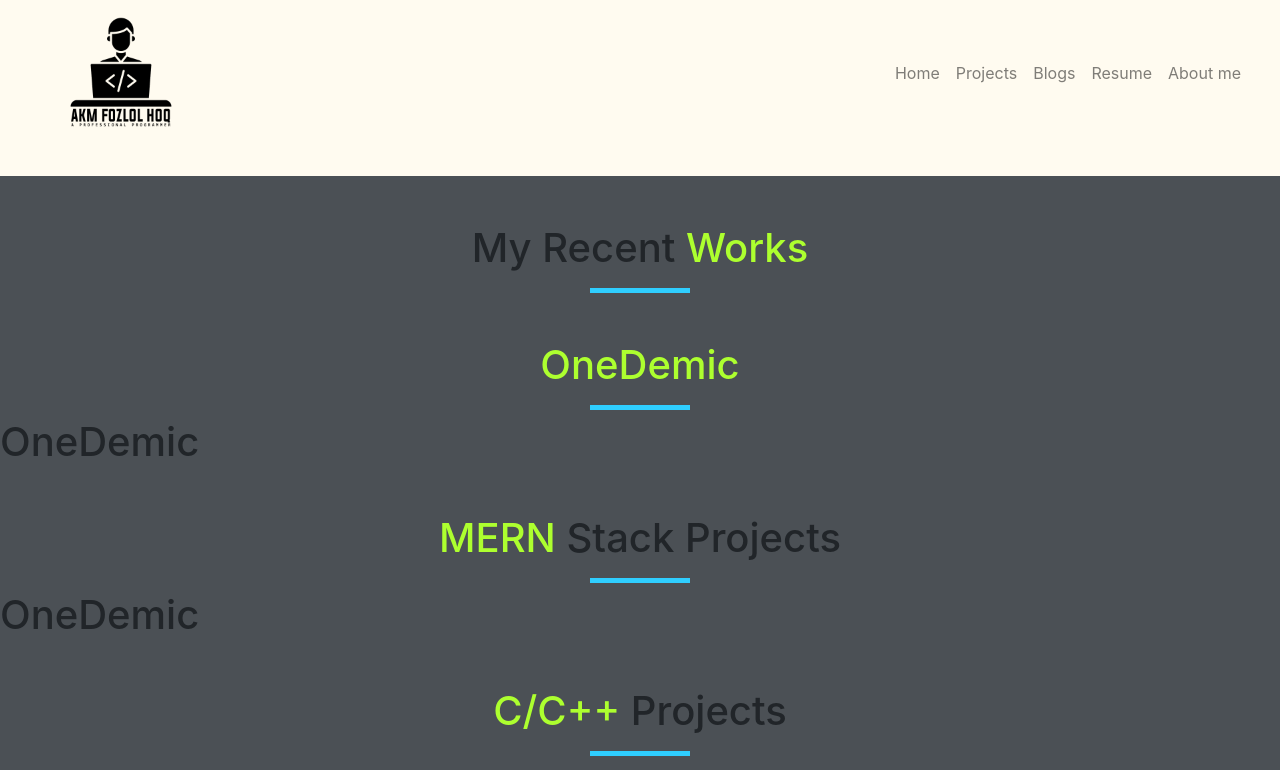
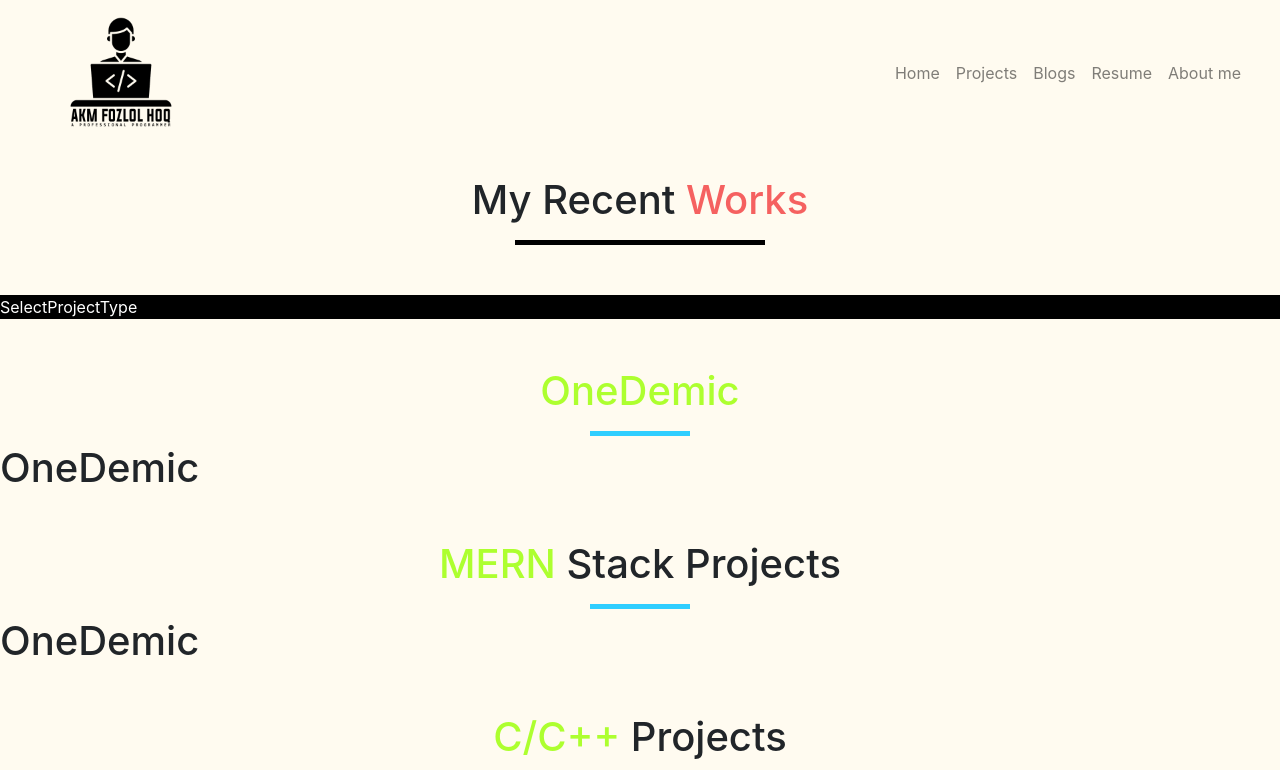
Before and after one commit to A-K-M-Fozlol-Hoq/portfolio, a React (Create React App) app: page /projects in a window 1280 px wide. Shown: the top 770 px of the page. Built offline with nearby package versions, Linux system fonts and the light colour scheme.

Commit message:
updated resume link and working on projects page

```diff
--- a/src/components/Blogs/Blogs.js
+++ b/src/components/Blogs/Blogs.js
@@ -7,7 +7,7 @@ const Blogs = () => {
     return (
         <div className="blogs-wrapper" style={{backgroundColor: '#FFFBF0'}}>
             <Navbar></Navbar>
-            <h1 className="pb-5 text-center">BY BLOGS AT MEDIUM</h1>
+            <h1 className="pb-5 text-center">BY BLOGS AT <span style={{color: '#F56160'}}>MEDIUM</span> </h1>
             <div style={{background:'#000', height:'5px', width:'250px', margin:'auto', marginTop:'-30px', marginBottom:'70px'}}></div>
             <div className="all-blogs" style={{ minHeight:'700px', marginBottom:'100px'}}>
             {
--- a/src/components/Home/Header/Header.js
+++ b/src/components/Home/Header/Header.js
@@ -11,8 +11,8 @@ const Header = () => {
                 <div className="header-info row d-flex">
                     <div className="col-md-6">
                         <div className="header-title">
-                            <h1>Welcome to</h1>
-                            <h1><span className="greenyellow-highlight">Fozlol Hoq's</span> World</h1>
+                            <h1 style={{color:'black'}}>Welcome to</h1>
+                            <h1 style={{color: 'black'}}><span className="greenyellow-highlight">Fozlol Hoq's</span> World</h1>
                         </div>
                         <Typed
                             className="typed-text"
--- a/src/components/Home/Skills/Skills.js
+++ b/src/components/Home/Skills/Skills.js
@@ -49,7 +49,7 @@ const Skills = () => {
                     </div>
                     <div className="single-skill">
                         <img src={eight} alt="" />
-                        <p>TailsWind CSS</p>
+                        <p>TailWind CSS</p>
                     </div>
                     <div className="single-skill">
                         <img src={nine} alt="" />
--- a/src/components/Home/WorkTogether/WorkTogether.js
+++ b/src/components/Home/WorkTogether/WorkTogether.js
@@ -8,7 +8,7 @@ const WorkTogether = () => {
         <div style={{backgroundColor: '#000', height: '250px', color:"#fff", marginTop: '50px'}}>
             <div style={{ paddingTop: '60px'}}>
                 <h1 style={{textAlign: 'center'}}>Let's Work Together !</h1>
-                <a href="https://drive.google.com/file/d/1iyBQUakW129owradmJTM4PnB5PLT2XSA/view?usp=sharing" target="_blank"
+                <a href="https://drive.google.com/file/d/10Nc5Uvg_j3S5nKjq2mK7WjBsGrKVtLwu/view?usp=sharing" target="_blank"
                  rel="noreferrer" className='home-view-resume'
                 >
                     <div className='btn-download-resume'><FontAwesomeIcon icon={faBookOpen} /> View Resume</div>
--- a/src/components/Projects/Projects/Projects.js
+++ b/src/components/Projects/Projects/Projects.js
@@ -5,15 +5,18 @@ import Project from '../Project/Project';
 import './Projects.css'
 import {projectsData} from './kidProjects'
 import Footer from '../../Footer/Footer';
+import SelectProjectType from '../SelectProjectType/SelectProjectType';
 
 
 const Projects = () => {
     return (
         <div className='projects-wrapper'>
             <Navbar></Navbar>
-            <h1 className='text-center mt-5 mb-3'>My Recent <span className='greenyellow-highlight'>Works</span> </h1>
-            <div className="divider mb-2">
-            </div>
+            <div style={{backgroundColor: '#FFFBF0'}}>
+            <h1 className='text-center mb-3'>My Recent <span style={{color: '#F56160'}}>Works</span> </h1>
+
+            <div style={{background:'#000', height:'5px', width:'250px', margin:'0px auto 50px'}}></div>
+            <SelectProjectType></SelectProjectType>
             <h1 className='text-center mt-5 mb-3'><span className='greenyellow-highlight'>OneDemic</span> </h1>
             <div className="divider mb-2"></div>
             <OneDemic></OneDemic>
@@ -35,6 +38,7 @@ const Projects = () => {
                     }
                 </div>
             </div>
+            </div>
 
             <Footer></Footer>
         </div>
--- /dev/null
+++ b/src/components/Projects/SelectProjectType/SelectProjectType.css
@@ -0,0 +1,4 @@
+.select-project-type-wrapper{
+    background: #000000;
+    color: #fff;
+}
--- /dev/null
+++ b/src/components/Projects/SelectProjectType/SelectProjectType.js
@@ -0,0 +1,11 @@
+import React from 'react';
+import './SelectProjectType.css'
+const SelectProjectType = () => {
+    return (
+        <div className="select-project-type-wrapper">
+            SelectProjectType
+        </div>
+    );
+};
+
+export default SelectProjectType;
--- a/src/components/Resume/Resume.js
+++ b/src/components/Resume/Resume.js
@@ -15,7 +15,7 @@ const Resume = () => {
             <h1 className='text-center mb-3' style={{color:'#000'}}>MY RESUME</h1>
             <div style={{background:'#000', height:'5px', width:'100px', margin:'0px auto 50px'}}></div>
             <a role="button" target='_blank' className="btn view-resume-btn mb-5"
-            href="https://drive.google.com/file/d/1iyBQUakW129owradmJTM4PnB5PLT2XSA/view?usp=sharing" rel="noreferrer"
+            href="https://drive.google.com/file/d/1BsmOgHqqn3ZAi223ZIDxs4l1gC-O5R5j/view?usp=sharing" rel="noreferrer"
             >VIEW RESUME <FontAwesomeIcon icon={faBookOpen} style={{ color: '#fff' }} /></a>
 
             <div className="container">
@@ -126,7 +126,7 @@ const Resume = () => {
 
 
             <a role="button" target='_blank' className="btn view-resume-btn mb-5 mt-5"
-            href="https://drive.google.com/file/d/1iyBQUakW129owradmJTM4PnB5PLT2XSA/view?usp=sharing" rel="noreferrer"
+            href="https://drive.google.com/file/d/10Nc5Uvg_j3S5nKjq2mK7WjBsGrKVtLwu/view?usp=sharing" rel="noreferrer"
             >DOWNLOAD RESUME <FontAwesomeIcon icon={faDownload} style={{ color: '#fff' }} /></a>
             </div>
 
```
